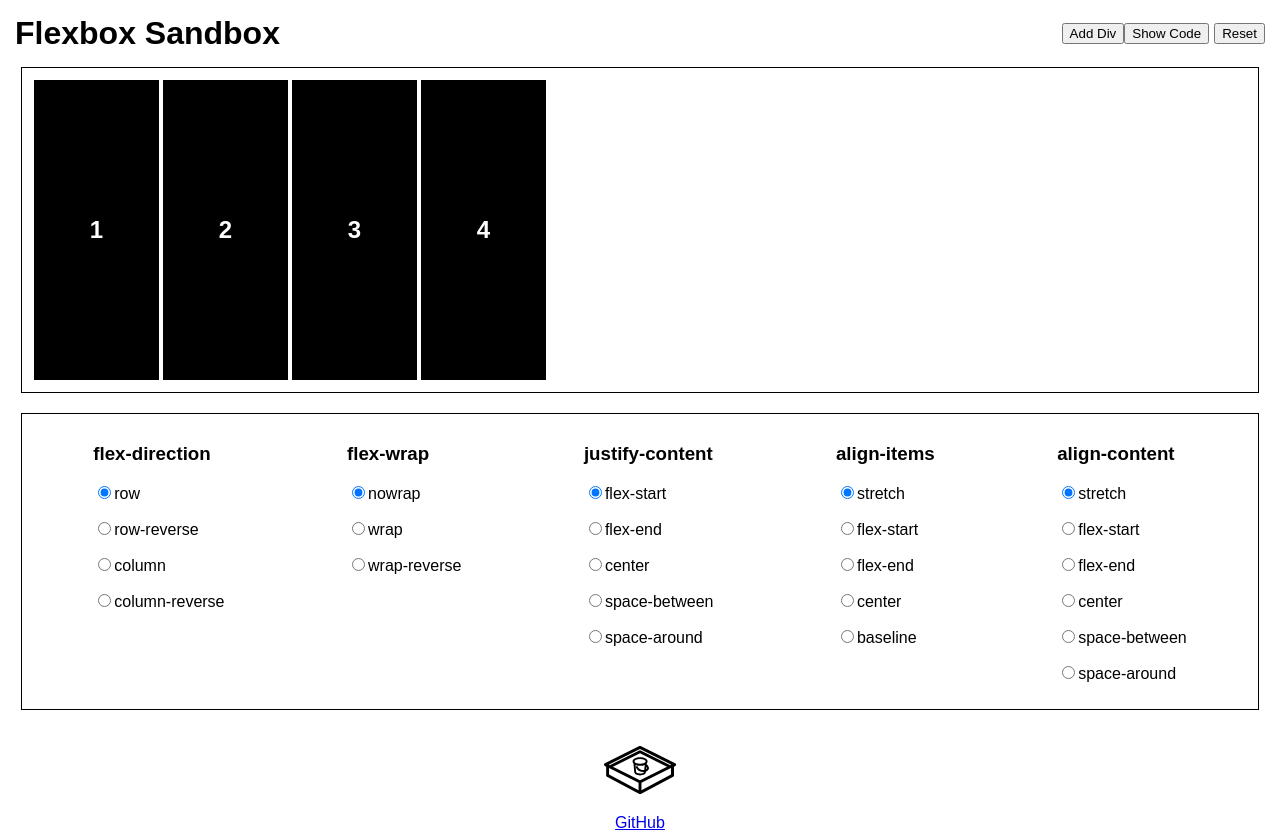
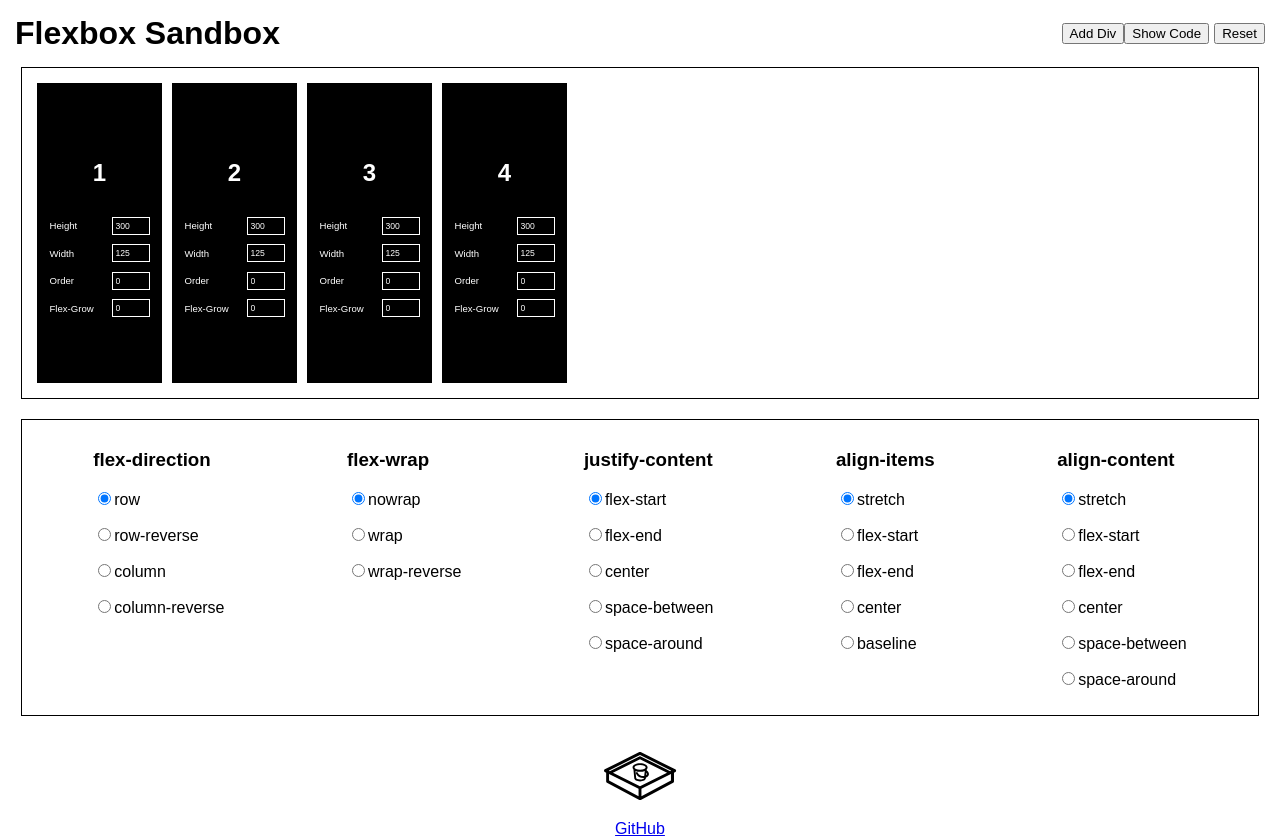
Before and after one commit to marissa27/flex-sandbox, a React (Create React App) app: page / in a window 1280 px wide. Built offline with nearby package versions, Linux system fonts and the light colour scheme.

Commit message:
Setup custom settings for child divs

```diff
--- a/src/app/main.js
+++ b/src/app/main.js
@@ -4,8 +4,8 @@ let mainWindow = null;
 
 app.on('ready', () => {
   mainWindow = new BrowserWindow({
-    minWidth: 400,
-    minHeight: 300
+    minWidth: 800,
+    minHeight: 700
   });
 
   console.log('The application is ready');
--- a/src/components/flexChild.js
+++ b/src/components/flexChild.js
@@ -1,10 +1,53 @@
-import React from 'react';
+import React, { Component } from 'react';
 
-export const FlexChild = ({ divNumber }) => {
+export default class FlexChild extends Component {
+  constructor() {
+    super();
+    this.state = {
+      height: 300,
+      width: 125,
+      order: 0,
+      flexGrow: 0,
+    }
+  }
 
-  return (
-    <div className="flex-child">
-      <h2>{ divNumber }</h2>
-    </div>
-  )
+  handleChildProps(e) {
+    const { value, name, min } = e.target
+    const checkMin = value < min ? min : value;
+    console.log(checkMin)
+    this.setState({
+      [name]: checkMin
+    })
+  }
+
+  handleKeyDown(e) {
+    e.preventDefault();
+  }
+
+  render() {
+    const { height, width, order, flexGrow } = this.state;
+    return (
+      <div style={ this.state } className="flex-child">
+        <h2>{ this.props.divNumber }</h2>
+        <div className="input-wrapper">
+          <p className="input-label">
+            <span>Height</span>
+            <input className="child-input" type="number" value={ height } name="height" min="125" max="300" step="5" onKeyDown={ (e) => this.handleKeyDown(e) } onChange={ (e) => this.handleChildProps(e) } />
+            </p>
+        <p className="input-label">
+          <span>Width</span>
+          <input className="child-input" type="number" value={ width } name="width" min="125" step="5" onKeyDown={ ((e) => this.handleKeyDown(e)) } onChange={ (e) => this.handleChildProps(e) }/>
+          </p>
+      <p className="input-label">
+        <span>Order</span>
+        <input className="child-input" type="number" value={ order } name="order" min="0" onChange={ (e) => this.handleChildProps(e) }/>
+        </p>
+    <p className="input-label">
+      <span>Flex-Grow</span>
+      <input className="child-input" type="number" value={ flexGrow } name="flexGrow" min="0" onChange={ (e) => this.handleChildProps(e) }/>
+      </p>
+        </div>
+      </div>
+    )
+  }
 }
--- a/src/components/flexParent.js
+++ b/src/components/flexParent.js
@@ -1,5 +1,5 @@
 import React, { Component } from 'react';
-import { FlexChild } from './flexChild';
+import FlexChild from './flexChild';
 
 export const FlexParent = ({ style, divs }) => {
 
--- a/src/container/App.js
+++ b/src/container/App.js
@@ -37,7 +37,6 @@ class App extends Component {
   handleChange(title, prop) {
 
     const formattedTitle = this.formatTitle(title);
-    console.log(prop)
     const newStyle = Object.assign({}, this.state.style, { [formattedTitle]: prop })
     this.setState({
       style: newStyle
--- a/src/index.css
+++ b/src/index.css
@@ -33,14 +33,35 @@ h1 {
 /* Flex Child */
 .flex-child {
   display: flex;
+  flex-direction: column;
   justify-content: center;
   align-items: center;
-  width: 125px;
-  height: 300px;
   color: #fff;
   background-color: #000;
-  margin: 2px;
+  margin: 5px;
 }
+
+.input-wrapper {
+  width: 80%;
+}
+
+.child-input {
+  border: 1px solid white;
+  background-color: transparent;
+  color: white;
+  width: 30%;
+  font-size: .9em;
+  padding: 3px;
+}
+
+.input-label {
+  display: flex;
+  justify-content: space-between;
+  align-items: center;
+  font-size: 0.6em;
+}
+
+
 
 /* Flex Controls Section */
 .flex-controls {
```
